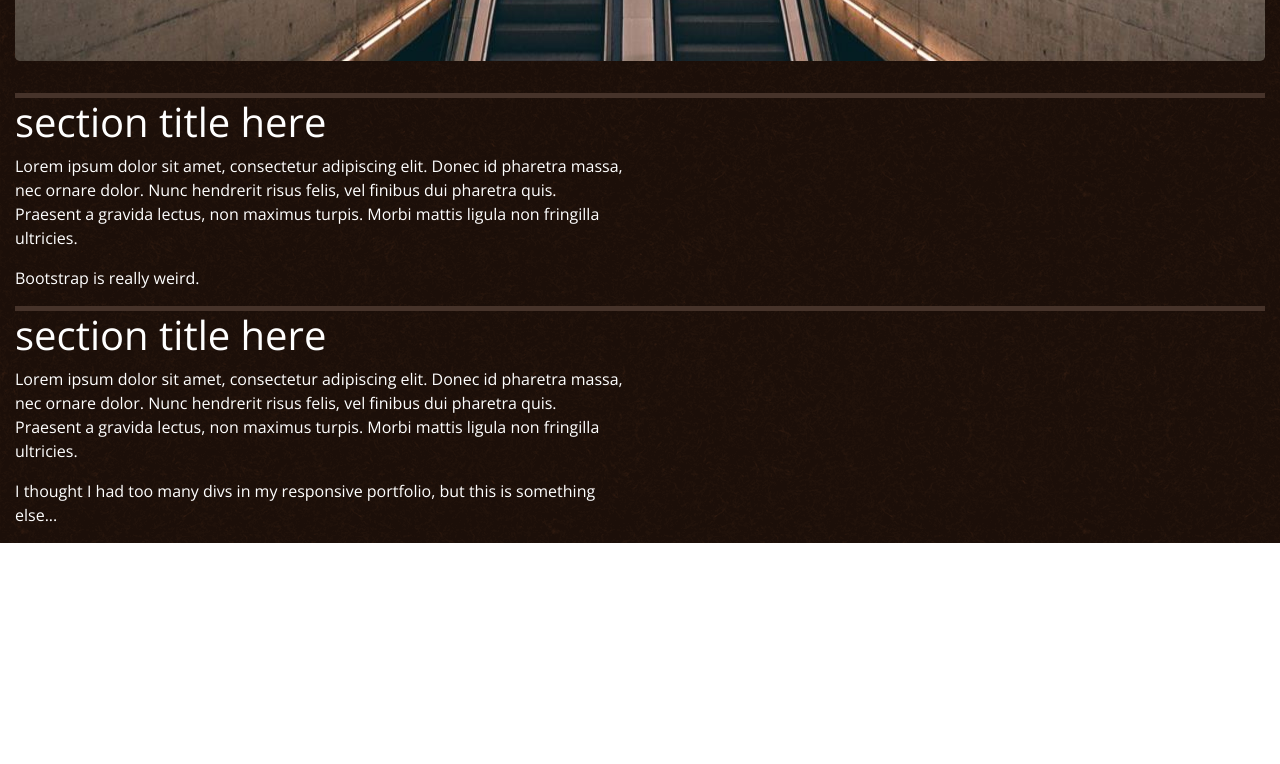
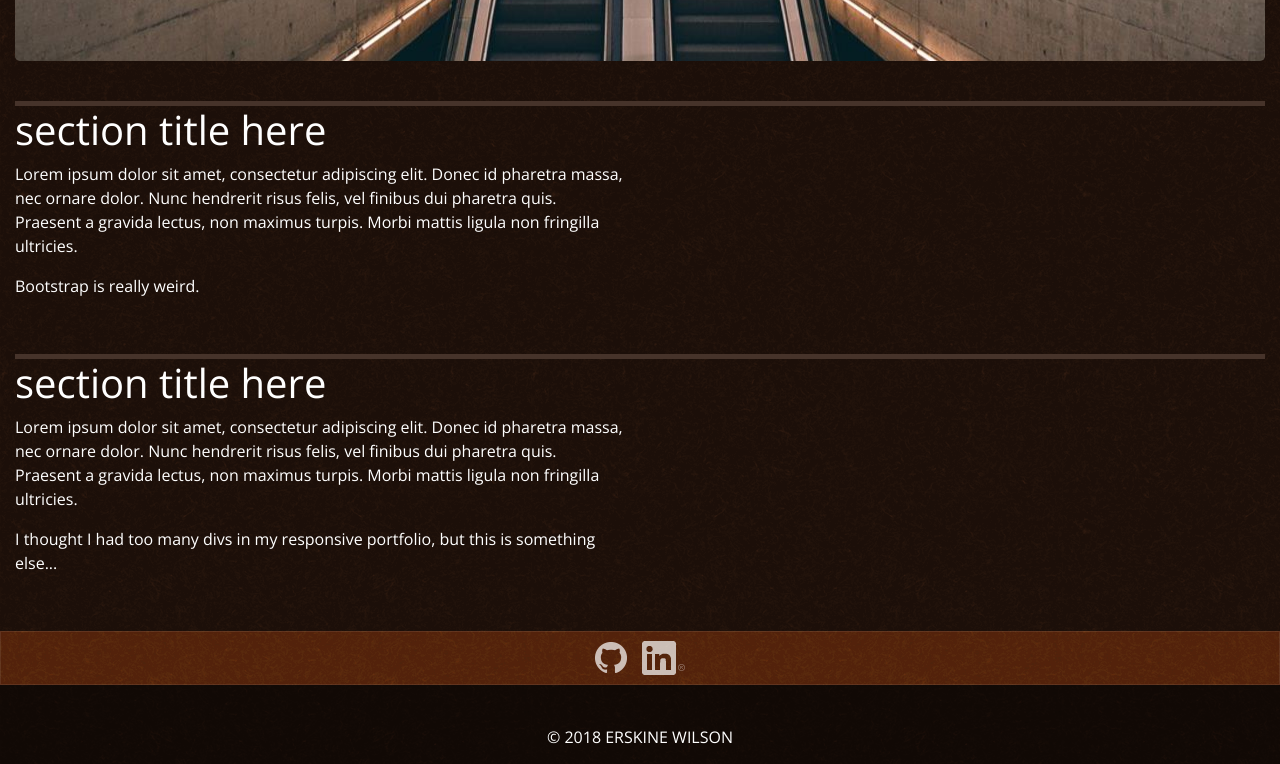
Before and after one commit to erskine1/Bootstrap-Portfolio, a plain HTML site: page index.html in a window 1280 px wide. Shown: the part 479-1243 px from the top of the page. Before the commit the page ends 1022 px from the top, so only its background shows below. Drawn offline with nearby package versions, Linux system fonts and the light colour scheme.

Commit message:
added footers

```diff
--- a/assets/css/style.css
+++ b/assets/css/style.css
@@ -79,4 +79,37 @@ body {
 .divider {
   height: 5px;
   background: #46332a;
+  margin-top: 40px;
 }
+
+.footer-social {
+  background-image: url(../images/zwartevilt_brown_highlight.png);
+  padding: 10px;
+  margin-top: 40px;
+  text-align: center;
+  box-shadow: inset 0 0 0 1px rgba(255,255,255,.08);
+}
+
+.footer-social a {
+  padding: 5px;
+  opacity: 0.7;
+}
+
+.footer-social a:hover {
+  opacity: 1;
+}
+
+.footer-pane {
+  background: #211510;
+  background-image: url(../images/zwartevilt_dkbrown.png);
+}
+
+.pane-content {
+  position: relative;
+  max-width: 1600px;
+  margin: 0 auto;
+  text-align: center;
+  color: #fff;
+  text-transform: uppercase;
+  padding: 40px 0 15px 0;
+}
--- a/index.html
+++ b/index.html
@@ -107,6 +107,21 @@
             </div>
           </div>
 
+          <div class="row">
+            <footer class="col-lg-12 footer-social">
+              <a href="https://github.com/erskine1" target="_blank"><img src="assets/images/GitHub-Mark-Light-32px.png"/></a>
+              <a href="https://www.linkedin.com/in/erskine-wilson-1856a9167/" target="_blank"><img src="assets/images/In-White-34px-R.png"/></a>
+            </footer>
+          </div>
+
+          <div class="row">
+              <footer class="col-lg-12 footer-pane">
+                <div class="pane-content">
+                  &copy; 2018 Erskine Wilson
+                </div>
+              </footer>
+            </div>
+
         </div>
 
 
```
